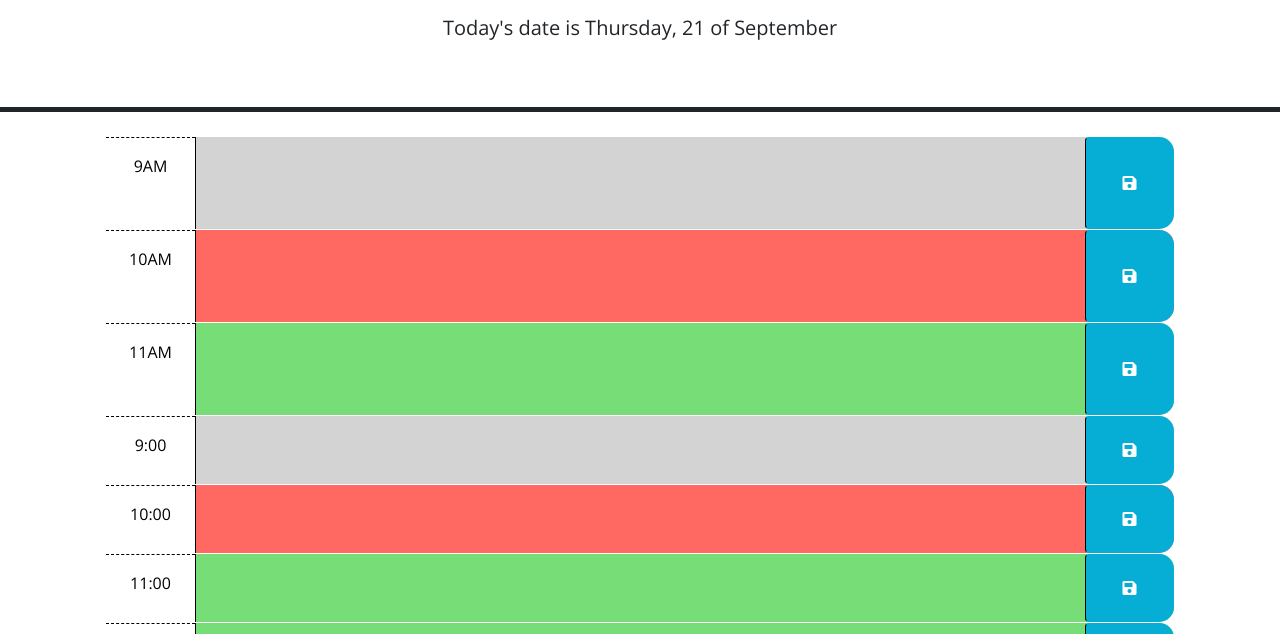
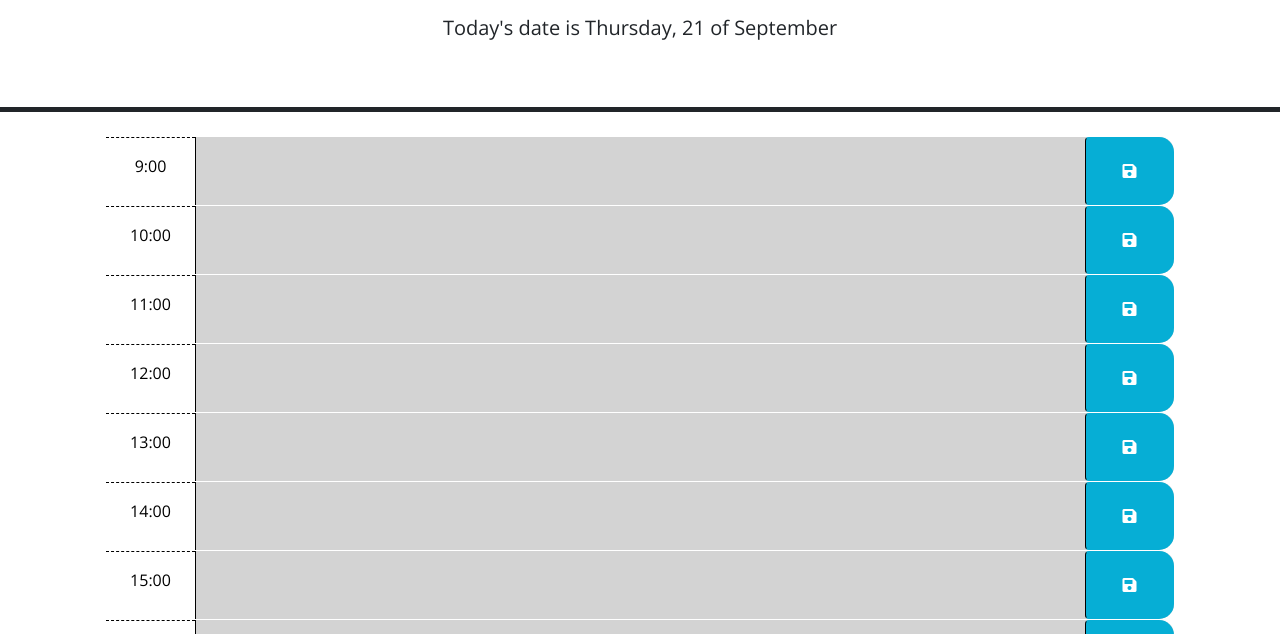
Before and after one commit to CircuitSorcerer/day-scheduler, a plain HTML site: page index.html in a window 1280 px wide. Shown: the part 166-800 px from the top of the page. Drawn offline with nearby package versions, Linux system fonts and the light colour scheme.

Commit message:
Removed sample code and commenting, updated README

```diff
--- a/assets/script.js
+++ b/assets/script.js
@@ -1,25 +1,9 @@
-// Wrap all code that interacts with the DOM in a call to jQuery to ensure that
-// the code isn't run until the browser has finished rendering all the elements
-// in the html.
+
 $(function () {
-  // TODO: Add a listener for click events on the save button. This code should
-  // use the id in the containing time-block as a key to save the user input in
-  // local storage. HINT: What does `this` reference in the click listener
-  // function? How can DOM traversal be used to get the "hour-x" id of the
-  // time-block containing the button that was clicked? How might the id be
-  // useful when saving the description in local storage?
-  //
-  // TODO: Add code to apply the past, present, or future class to each time
-  // block by comparing the id to the current hour. HINTS: How can the id
-  // attribute of each time-block be used to conditionally add or remove the
-  // past, present, and future classes? How can Day.js be used to get the
-  // current hour in 24-hour time?
-  //
   // TODO: Add code to get any user input that was saved in localStorage and set
   // the values of the corresponding textarea elements. HINT: How can the id
   // attribute of each time-block be used to do this?
-  //
-  // TODO: Add code to display the current date in the header of the page.
+
 
 //Get the current day and hour
 var dateDisplayEl = document.getElementById("currentDay");
@@ -35,13 +19,12 @@ setInterval(function (){
 
 
 
-// Set the colour of each hour block based on the hour
-
+// Fetch the hour for the section colouring
 
 let x = "";
 
 function currentHour() {
-  let hour = "10"//dayjs().format("ha");
+  let hour = dayjs().format("ha");
       if (hour.includes("pm")) {
       hour = hour.trim("pm");
       hour = parseInt(hour);
--- a/index.html
+++ b/index.html
@@ -29,42 +29,7 @@
       <p id="currentDay" class="lead">Today is a day!</p>
     </header>
     <div class="container-lg px-5">
-      <!-- Use class for "past", "present", and "future" to apply styles to the
-        time-block divs accordingly. The javascript will need to do this by
-        adding/removing these classes on each div by comparing the hour in the
-        id to the current hour. The html provided below is meant to be an example
-        demonstrating how the css provided can be leveraged to create the
-        desired layout and colors. The html below should be removed or updated
-        in the finished product. Remember to delete this comment once the
-        code is implemented.
-        -->
 
-      <!-- Example of a past time block. The "past" class adds a gray background color. -->
-      <div id="hour-9" class="row time-block past">
-        <div class="col-2 col-md-1 hour text-center py-3">9AM</div>
-        <textarea class="col-8 col-md-10 description" rows="3"> </textarea>
-        <button class="btn saveBtn col-2 col-md-1" aria-label="save">
-          <i class="fas fa-save" aria-hidden="true"></i>
-        </button>
-      </div>
-
-      <!-- Example of a a present time block. The "present" class adds a red background color. -->
-      <div id="hour-10" class="row time-block present">
-        <div class="col-2 col-md-1 hour text-center py-3">10AM</div>
-        <textarea class="col-8 col-md-10 description" rows="3"> </textarea>
-        <button class="btn saveBtn col-2 col-md-1" aria-label="save">
-          <i class="fas fa-save" aria-hidden="true"></i>
-        </button>
-      </div>
-
-      <!-- Example of a future time block. The "future" class adds a green background color. -->
-      <div id="hour-11" class="row time-block future">
-        <div class="col-2 col-md-1 hour text-center py-3">11AM</div>
-        <textarea class="col-8 col-md-10 description" rows="3"> </textarea>
-        <button class="btn saveBtn col-2 col-md-1" aria-label="save">
-          <i class="fas fa-save" aria-hidden="true"></i>
-        </button>
-      </div>
 
     <script src="https://code.jquery.com/jquery-3.4.1.min.js"></script>
     <script
```
Also changed, not shown: 1 other file.
